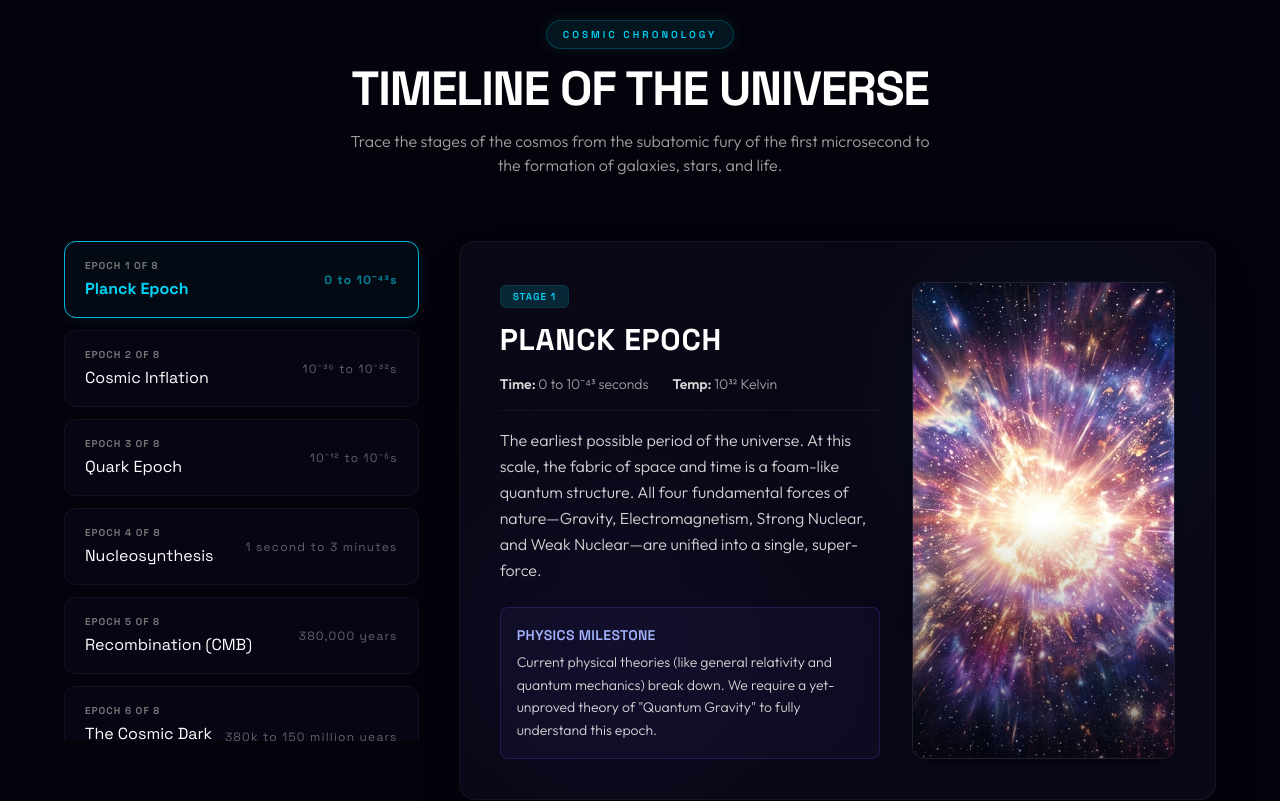
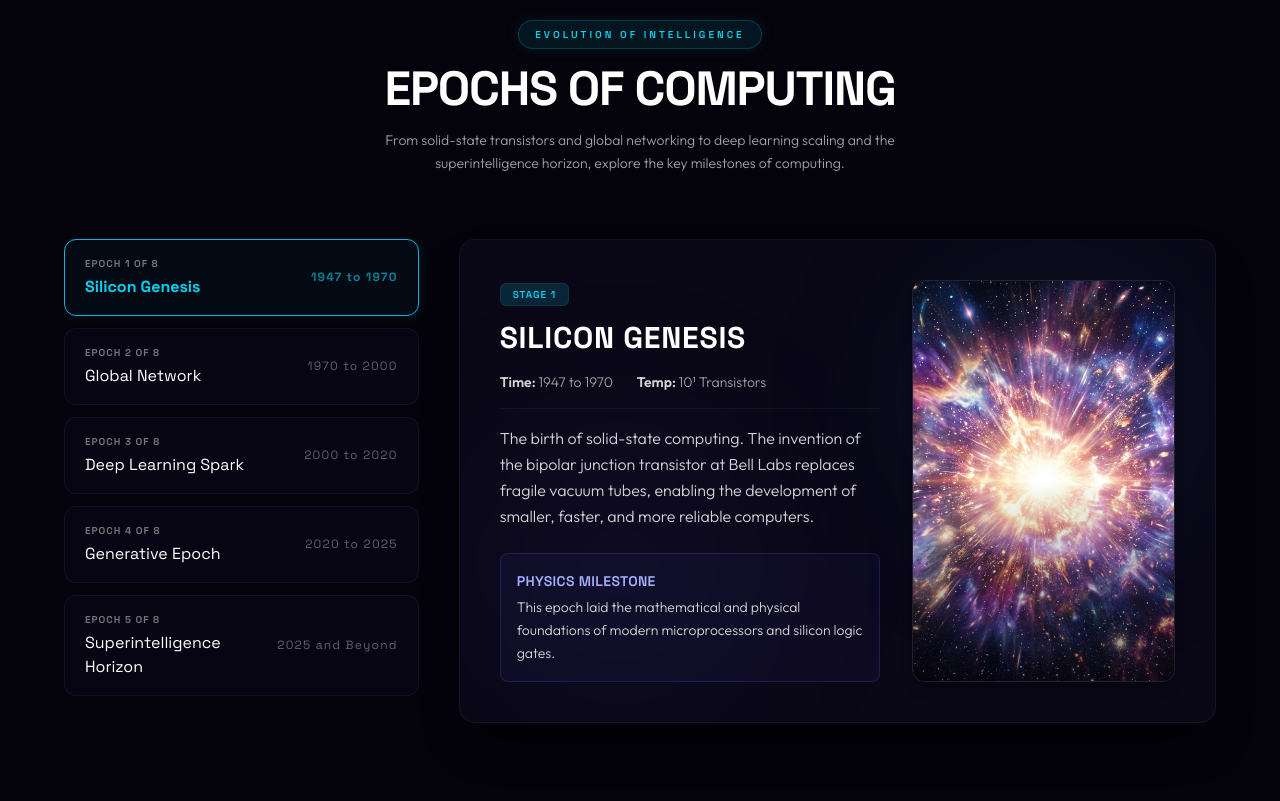
Before and after one commit to swapnasahoo/cosmos, a Next.js app: page / in a window 1280 px wide. Shown: the part 1080-1881 px from the top of the page. Built offline with nearby package versions, Linux system fonts and the light colour scheme.

Commit message:
refactor: update timeline to epochs of intelligence computing history

```diff
--- a/src/components/Chronology.tsx
+++ b/src/components/Chronology.tsx
@@ -15,92 +15,62 @@ interface Epoch {
 }
 
 const stats = [
-  { value: "13.8B", label: "Years Since Genesis" },
-  { value: "10³² K", label: "Initial Temperature" },
-  { value: "Infinite", label: "Current Expansion" },
-  { value: "98%", label: "H & He Atoms" },
+  { value: "1947", label: "Computing Genesis" },
+  { value: "10¹²", label: "LLM Parameters" },
+  { value: "Global", label: "Network Coverage" },
+  { value: "100x", label: "Annual Compute Growth" },
 ];
 
 const epochs: Epoch[] = [
   {
-    id: "planck",
+    id: "silicon",
     index: 1,
-    title: "Planck Epoch",
-    time: "0 to 10⁻⁴³ seconds",
-    temp: "10³² Kelvin",
+    title: "Silicon Genesis",
+    time: "1947 to 1970",
+    temp: "10¹ Transistors",
     image: "/images/hero.jpg",
-    text: "The earliest possible period of the universe. At this scale, the fabric of space and time is a foam-like quantum structure. All four fundamental forces of nature—Gravity, Electromagnetism, Strong Nuclear, and Weak Nuclear—are unified into a single, super-force.",
-    highlight: "Current physical theories (like general relativity and quantum mechanics) break down. We require a yet-unproved theory of \"Quantum Gravity\" to fully understand this epoch.",
+    text: "The birth of solid-state computing. The invention of the bipolar junction transistor at Bell Labs replaces fragile vacuum tubes, enabling the development of smaller, faster, and more reliable computers.",
+    highlight: "This epoch laid the mathematical and physical foundations of modern microprocessors and silicon logic gates.",
   },
   {
-    id: "inflation",
+    id: "internet",
     index: 2,
-    title: "Cosmic Inflation",
-    time: "10⁻³⁶ to 10⁻³² seconds",
-    temp: "10²⁸ Kelvin",
+    title: "Global Network",
+    time: "1970 to 2000",
+    temp: "10⁶ Connected Nodes",
     image: "/images/hero.jpg",
-    text: "A mysterious field triggers a super-exponential expansion of space. The universe expands by a factor of 10²⁶ in a fraction of a second, going from smaller than a proton to about the size of a grapefruit. This smoothens space out and seeds quantum fluctuations that will become galaxies.",
-    highlight: "Inflation solves major cosmological problems, explaining why the universe is so flat and uniform in all directions (the Horizon Problem).",
+    text: "The rise of personal computing and distributed networks. ARPANET evolves into the modern internet, and personal computers enter homes, establishing a globally connected intelligence substrate.",
+    highlight: "Humanity begins distributing information instantaneously, paving the way for massive decentralized datasets.",
   },
   {
-    id: "quark",
+    id: "deeplearning",
     index: 3,
-    title: "Quark Epoch",
-    time: "10⁻¹² to 10⁻⁶ seconds",
-    temp: "10¹⁵ Kelvin",
+    title: "Deep Learning Spark",
+    time: "2000 to 2020",
+    temp: "10⁹ Parameters",
     image: "/images/hero.jpg",
-    text: "The four fundamental forces separate into their modern forms. The universe is filled with a dense, hot plasma of elementary particles including quarks, leptons (like electrons), and gluons. It is too hot for quarks to bind together into protons and neutrons.",
-    highlight: "Quark-Gluon Plasma (QGP) is recreated today in high-energy particle accelerators like the Large Hadron Collider (LHC) at CERN.",
+    text: "The realization of artificial neural networks. Enabled by GPU hardware acceleration and massive datasets, algorithms learn to extract high-level abstractions, matching humans in vision and speech.",
+    highlight: "AlexNet's success in 2012 proves that scaling deep neural nets solves complex perception problems.",
   },
   {
-    id: "nucleo",
+    id: "generative",
     index: 4,
-    title: "Nucleosynthesis",
-    time: "1 second to 3 minutes",
-    temp: "10⁹ Kelvin",
-    image: "/images/hero.jpg",
-    text: "The universe has cooled enough for quarks to form protons and neutrons. Now, nuclear fusion takes place on a cosmic scale. Protons and neutrons fuse to create the first atomic nuclei: Hydrogen, Deuterium, Helium, and traces of Lithium.",
-    highlight: "After 20 minutes, the universe cools too much for fusion to continue. The ratio of Hydrogen (75%) and Helium (25%) is locked in, matching today's observations.",
+    title: "Generative Epoch",
+    time: "2020 to 2025",
+    temp: "10¹² Parameters",
+    image: "/images/cmb.jpg",
+    text: "The rise of attention-based architectures and Large Language Models. AI systems transition from recognizing patterns to generating human-like text, code, imagery, and molecular designs.",
+    highlight: "Large language models demonstrate emergent reasoning and conversational interfaces, sparking global AI integration.",
   },
   {
-    id: "cmb",
+    id: "agi",
     index: 5,
-    title: "Recombination (CMB)",
-    time: "380,000 years",
-    temp: "3,000 Kelvin",
-    image: "/images/cmb.jpg",
-    text: "The universe has cooled sufficiently for electrons to bind to nuclei, forming the first stable atoms (neutral Hydrogen). Up to this point, the universe was an opaque plasma scattering light. Now, space becomes transparent, and the first light escapes, traveling freely.",
-    highlight: "This \"first light\" is observed today as the Cosmic Microwave Background (CMB)—the oldest radiation we can detect.",
-  },
-  {
-    id: "darkages",
-    index: 6,
-    title: "The Cosmic Dark Ages",
-    time: "380k to 150 million years",
-    temp: "3,000 to 60 Kelvin",
-    image: "/images/hero.jpg",
-    text: "After recombination, the universe is filled with neutral hydrogen gas, but no stars have ignited yet. There are no sources of light besides the gradually fading CMB. The universe is completely dark, but gravity is quietly pulling gas clouds together.",
-    highlight: "During this quiet era, clumps of dark matter grow larger, acting as gravitational anchors for the baryonic gas that will form the first galaxies.",
-  },
-  {
-    id: "stars",
-    index: 7,
-    title: "First Stars & Galaxies",
-    time: "150M to 1 billion years",
-    temp: "60 to 10 Kelvin",
+    title: "Superintelligence Horizon",
+    time: "2025 and Beyond",
+    temp: "10¹⁵ Parameters",
     image: "/images/galaxy.jpg",
-    text: "Gravity succeeds in compressing hydrogen gas clouds until their cores reach critical fusion temperatures. The first generation of massive stars (Population III stars) ignite, ending the Dark Ages. Their intense ultraviolet radiation ionizes the surrounding hydrogen gas (Reionization).",
-    highlight: "These stars cluster together to form the very first proto-galaxies, visible today in deep-field images from the James Webb Space Telescope (JWST).",
-  },
-  {
-    id: "modern",
-    index: 8,
-    title: "The Modern Era",
-    time: "1 billion years to Present",
-    temp: "2.7 Kelvin",
-    image: "/images/galaxy.jpg",
-    text: "Galaxies merge and grow. Generations of stars live and die, enriching the cosmos with heavy elements (carbon, oxygen, iron) through supernovas. Around 9 billion years after the Big Bang (4.6 billion years ago), our Sun and Solar System form from a recycled nebula.",
-    highlight: "Today, the universe is 13.8 billion years old, containing trillions of galaxies. Cosmic expansion is accelerating due to Dark Energy.",
+    text: "The convergence of quantum computing, advanced reinforcement learning, and neuromorphic chips. Autonomous agents achieve human-level general intelligence, starting recursive self-improvement loops.",
+    highlight: "Artificial General Intelligence (AGI) becomes the new cognitive foundation of humanity, accelerating scientific discovery.",
   },
 ];
 
@@ -144,13 +114,13 @@ export default function Chronology() {
       <section id="timeline" className="py-24 max-w-[1200px] mx-auto px-6 scroll-mt-12">
         <div className="text-center flex flex-col items-center gap-4 mb-16">
           <span className="text-[10px] font-semibold tracking-[0.3em] uppercase text-cyan-400 font-heading bg-cyan-400/10 px-4 py-1.5 rounded-full border border-cyan-400/20 shadow-[0_0_15px_rgba(0,242,254,0.1)]">
-            COSMIC CHRONOLOGY
+            EVOLUTION OF INTELLIGENCE
           </span>
           <h2 className="text-3xl sm:text-4xl md:text-5xl font-bold font-heading text-white tracking-tight uppercase">
-            Timeline of the Universe
+            Epochs of Computing
           </h2>
-          <p className="text-sm sm:text-base text-neutral-400 max-w-[600px] font-light">
-            Trace the stages of the cosmos from the subatomic fury of the first microsecond to the formation of galaxies, stars, and life.
+          <p className="text-xs sm:text-sm text-neutral-400 max-w-[540px] font-light leading-relaxed">
+            From solid-state transistors and global networking to deep learning scaling and the superintelligence horizon, explore the key milestones of computing.
           </p>
         </div>
 
```
